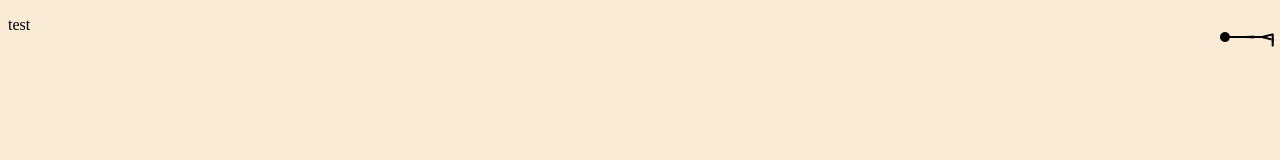
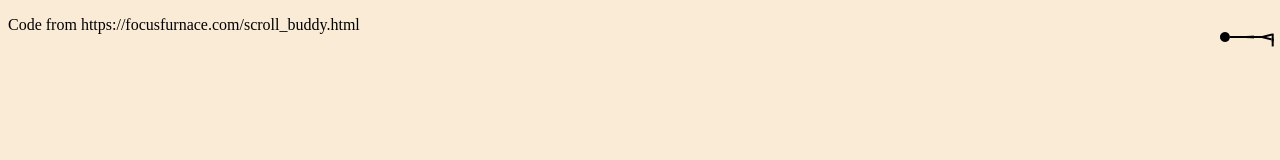
Before and after one commit to jwenjian/scroll-buddy, a plain HTML site: page index.html in a window 1280 px wide. Shown: the top 160 px of the page. Drawn offline with Linux system fonts and the light colour scheme.

Commit message:
code source

```diff
--- a/index.html
+++ b/index.html
@@ -3,7 +3,7 @@
 <head>
   <meta charset="UTF-8">
   <meta name="viewport" content="width=device-width, initial-scale=1.0">
-  <title>Document</title>
+  <title>Scroll Buddy</title>
   <style>
     body {
       height: 300vh;
@@ -12,7 +12,7 @@
   </style>
 </head>
 <body>
-  <p>test</p>
+  <p>Code from https://focusfurnace.com/scroll_buddy.html </p>
   <script src="scrollbuddy.js" defer></script>
 </body>
 </html>
```
